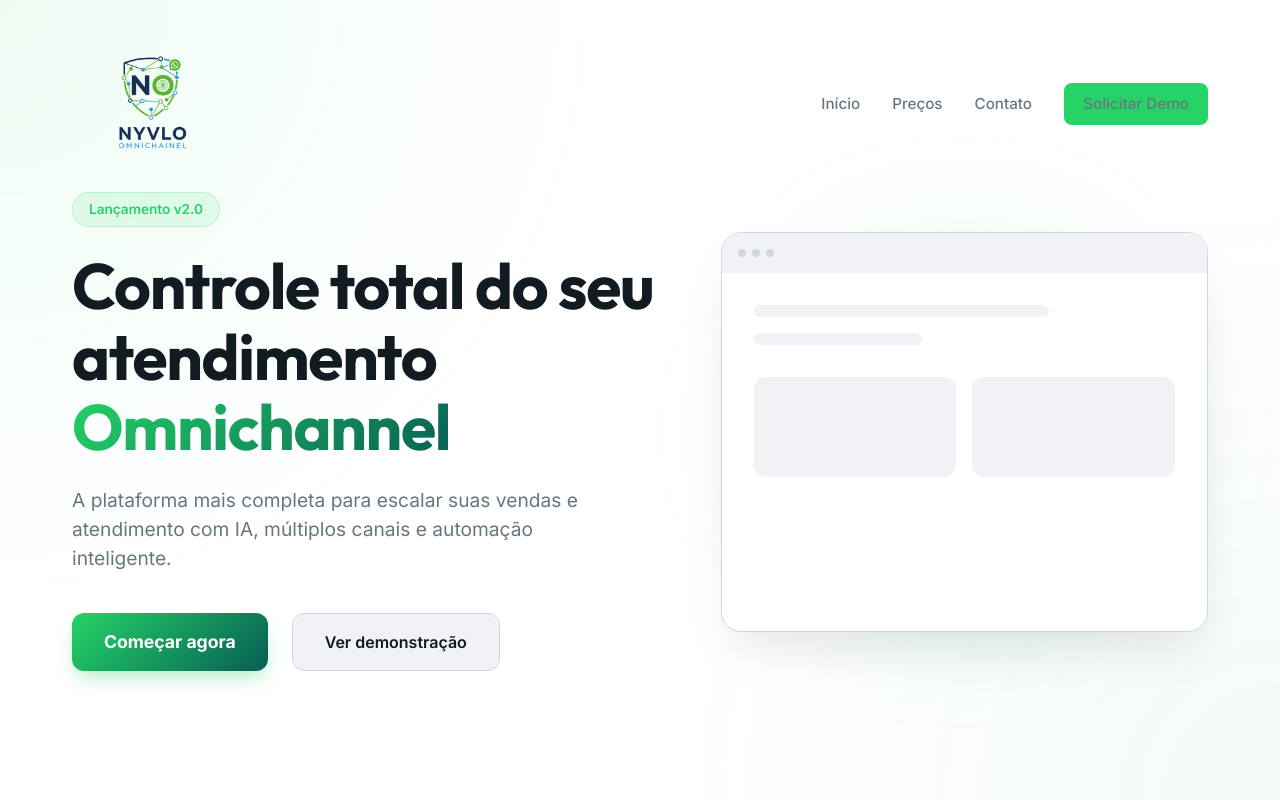
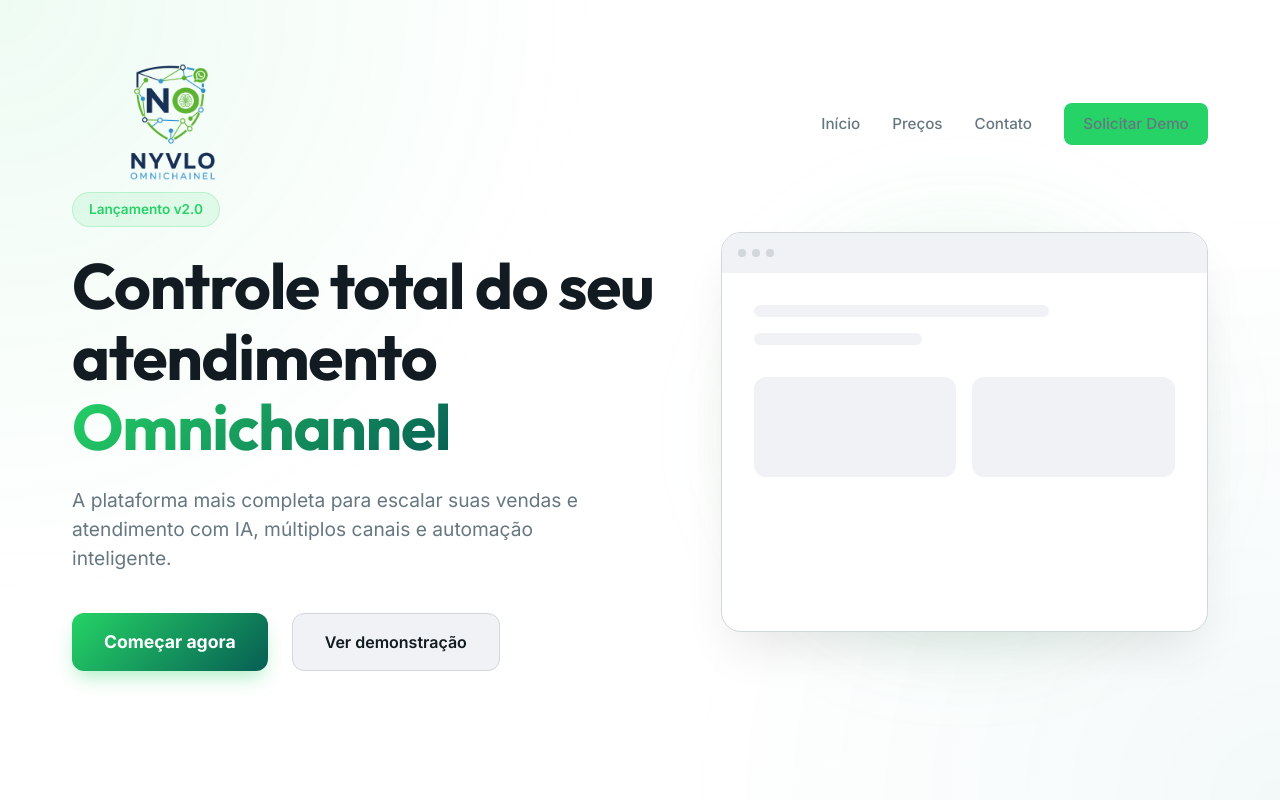
Before and after one commit to Nyvlo/Site-Nyvlo, a Vue app: page / in a window 1280 px wide. Shown: the top 800 px of the page. Built offline with nearby package versions, Linux system fonts and the light colour scheme.

Commit message:
chore: increase logo size to 200px

```diff
--- a/src/components/Navbar.vue
+++ b/src/components/Navbar.vue
@@ -74,7 +74,7 @@ onUnmounted(() => {
 }
 
 .logo-img {
-  height: 160px;
+  height: 200px;
   width: auto;
   display: block;
 }
```
